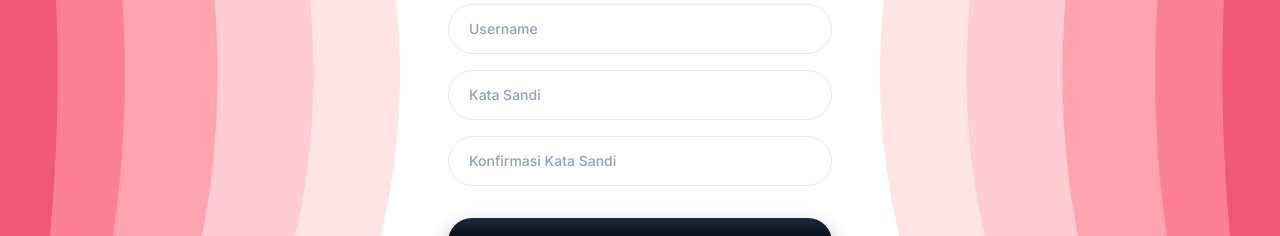
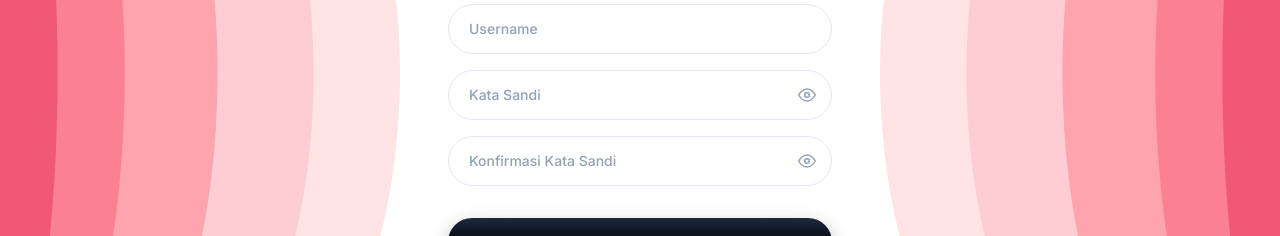
Before and after one commit to Dikaeljatin/Moneyflow, a Next.js app: page /register in a window 1280 px wide. Shown: the part 327-563 px from the top of the page. Built offline with nearby package versions, Linux system fonts and the light colour scheme; no server answers.

Commit message:
feat: tambah toggle show/hide password di login dan register

```diff
--- a/src/app/login/page.tsx
+++ b/src/app/login/page.tsx
@@ -1,7 +1,6 @@
 'use client';
 
 import { useState } from 'react';
-import { useRouter } from 'next/navigation';
 import Link from 'next/link';
 import AuthBackground from '@/components/AuthBackground';
 import { supabase } from '@/lib/supabase';
@@ -10,7 +9,7 @@
   const [identifier, setIdentifier] = useState('');
   const [password, setPassword] = useState('');
   const [error, setError] = useState('');
-  const router = useRouter();
+  const [showPassword, setShowPassword] = useState(false);
 
   const handleLogin = async (e: React.FormEvent) => {
     e.preventDefault();
@@ -77,14 +76,36 @@
           </div>
 
           <div>
+            <div className="relative">
               <input
-              type="password"
+                type={showPassword ? 'text' : 'password'}
                 value={password}
                 onChange={(e) => setPassword(e.target.value)}
-              className="w-full px-5 py-3.5 rounded-full bg-white border border-slate-200 focus:border-slate-400 focus:ring-2 focus:ring-slate-100 outline-none transition-all placeholder:text-slate-400 font-medium text-slate-900 text-sm"
+                className="w-full px-5 py-3.5 pr-12 rounded-full bg-white border border-slate-200 focus:border-slate-400 focus:ring-2 focus:ring-slate-100 outline-none transition-all placeholder:text-slate-400 font-medium text-slate-900 text-sm"
                 placeholder="Kata Sandi"
                 required
               />
+              <button
+                type="button"
+                onClick={() => setShowPassword((v) => !v)}
+                className="absolute right-4 top-1/2 -translate-y-1/2 text-slate-400 hover:text-slate-700 transition-colors"
+                tabIndex={-1}
+                aria-label={showPassword ? 'Sembunyikan password' : 'Tampilkan password'}
+              >
+                {showPassword ? (
+                  <svg width="18" height="18" viewBox="0 0 24 24" fill="none" stroke="currentColor" strokeWidth="2" strokeLinecap="round" strokeLinejoin="round">
+                    <path d="M17.94 17.94A10.07 10.07 0 0 1 12 20c-7 0-11-8-11-8a18.45 18.45 0 0 1 5.06-5.94"/>
+                    <path d="M9.9 4.24A9.12 9.12 0 0 1 12 4c7 0 11 8 11 8a18.5 18.5 0 0 1-2.16 3.19"/>
+                    <line x1="1" y1="1" x2="23" y2="23"/>
+                  </svg>
+                ) : (
+                  <svg width="18" height="18" viewBox="0 0 24 24" fill="none" stroke="currentColor" strokeWidth="2" strokeLinecap="round" strokeLinejoin="round">
+                    <path d="M1 12s4-8 11-8 11 8 11 8-4 8-11 8-11-8-11-8z"/>
+                    <circle cx="12" cy="12" r="3"/>
+                  </svg>
+                )}
+              </button>
+            </div>
             <div className="text-left mt-3 px-2">
               <Link href="/forgot-password" className="text-xs font-bold text-slate-700 hover:text-slate-900">Lupa sandi?</Link>
             </div>
--- a/src/app/register/page.tsx
+++ b/src/app/register/page.tsx
@@ -12,6 +12,8 @@
   const [error, setError] = useState('');
   const [showSuccess, setShowSuccess] = useState(false);
   const [registeredUsername, setRegisteredUsername] = useState('');
+  const [showPassword, setShowPassword] = useState(false);
+  const [showConfirmPassword, setShowConfirmPassword] = useState(false);
 
   const handleRegister = async (e: React.FormEvent) => {
     e.preventDefault();
@@ -137,25 +139,69 @@
           </div>
 
           <div>
+            <div className="relative">
               <input
-              type="password"
+                type={showPassword ? 'text' : 'password'}
                 value={password}
                 onChange={(e) => setPassword(e.target.value)}
-              className="w-full px-5 py-3.5 rounded-full bg-white border border-slate-200 focus:border-slate-400 focus:ring-2 focus:ring-slate-100 outline-none transition-all placeholder:text-slate-400 font-medium text-slate-900 text-sm"
+                className="w-full px-5 py-3.5 pr-12 rounded-full bg-white border border-slate-200 focus:border-slate-400 focus:ring-2 focus:ring-slate-100 outline-none transition-all placeholder:text-slate-400 font-medium text-slate-900 text-sm"
                 placeholder="Kata Sandi"
                 required
               />
+              <button
+                type="button"
+                onClick={() => setShowPassword((v) => !v)}
+                className="absolute right-4 top-1/2 -translate-y-1/2 text-slate-400 hover:text-slate-700 transition-colors"
+                tabIndex={-1}
+                aria-label={showPassword ? 'Sembunyikan password' : 'Tampilkan password'}
+              >
+                {showPassword ? (
+                  <svg width="18" height="18" viewBox="0 0 24 24" fill="none" stroke="currentColor" strokeWidth="2" strokeLinecap="round" strokeLinejoin="round">
+                    <path d="M17.94 17.94A10.07 10.07 0 0 1 12 20c-7 0-11-8-11-8a18.45 18.45 0 0 1 5.06-5.94"/>
+                    <path d="M9.9 4.24A9.12 9.12 0 0 1 12 4c7 0 11 8 11 8a18.5 18.5 0 0 1-2.16 3.19"/>
+                    <line x1="1" y1="1" x2="23" y2="23"/>
+                  </svg>
+                ) : (
+                  <svg width="18" height="18" viewBox="0 0 24 24" fill="none" stroke="currentColor" strokeWidth="2" strokeLinecap="round" strokeLinejoin="round">
+                    <path d="M1 12s4-8 11-8 11 8 11 8-4 8-11 8-11-8-11-8z"/>
+                    <circle cx="12" cy="12" r="3"/>
+                  </svg>
+                )}
+              </button>
+            </div>
           </div>
 
           <div>
+            <div className="relative">
               <input
-              type="password"
+                type={showConfirmPassword ? 'text' : 'password'}
                 value={confirmPassword}
                 onChange={(e) => setConfirmPassword(e.target.value)}
-              className="w-full px-5 py-3.5 rounded-full bg-white border border-slate-200 focus:border-slate-400 focus:ring-2 focus:ring-slate-100 outline-none transition-all placeholder:text-slate-400 font-medium text-slate-900 text-sm"
+                className="w-full px-5 py-3.5 pr-12 rounded-full bg-white border border-slate-200 focus:border-slate-400 focus:ring-2 focus:ring-slate-100 outline-none transition-all placeholder:text-slate-400 font-medium text-slate-900 text-sm"
                 placeholder="Konfirmasi Kata Sandi"
                 required
               />
+              <button
+                type="button"
+                onClick={() => setShowConfirmPassword((v) => !v)}
+                className="absolute right-4 top-1/2 -translate-y-1/2 text-slate-400 hover:text-slate-700 transition-colors"
+                tabIndex={-1}
+                aria-label={showConfirmPassword ? 'Sembunyikan konfirmasi password' : 'Tampilkan konfirmasi password'}
+              >
+                {showConfirmPassword ? (
+                  <svg width="18" height="18" viewBox="0 0 24 24" fill="none" stroke="currentColor" strokeWidth="2" strokeLinecap="round" strokeLinejoin="round">
+                    <path d="M17.94 17.94A10.07 10.07 0 0 1 12 20c-7 0-11-8-11-8a18.45 18.45 0 0 1 5.06-5.94"/>
+                    <path d="M9.9 4.24A9.12 9.12 0 0 1 12 4c7 0 11 8 11 8a18.5 18.5 0 0 1-2.16 3.19"/>
+                    <line x1="1" y1="1" x2="23" y2="23"/>
+                  </svg>
+                ) : (
+                  <svg width="18" height="18" viewBox="0 0 24 24" fill="none" stroke="currentColor" strokeWidth="2" strokeLinecap="round" strokeLinejoin="round">
+                    <path d="M1 12s4-8 11-8 11 8 11 8-4 8-11 8-11-8-11-8z"/>
+                    <circle cx="12" cy="12" r="3"/>
+                  </svg>
+                )}
+              </button>
+            </div>
           </div>
 
           <button
```
Lines whose indentation alone changed are shown as unchanged.
